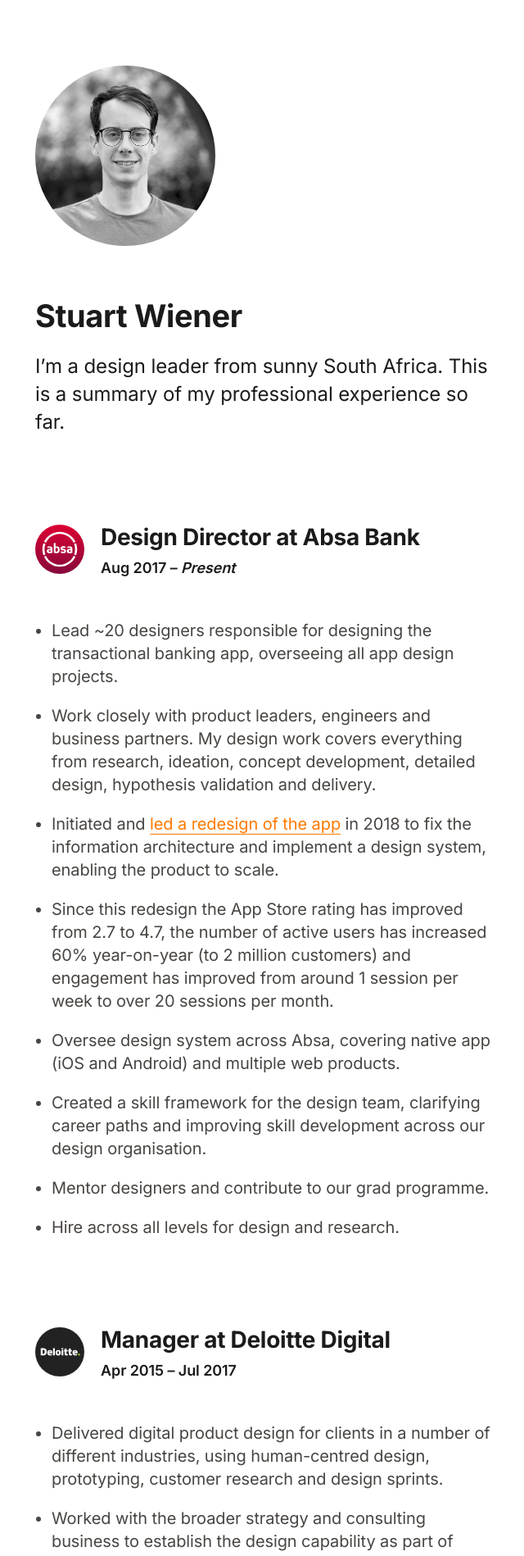
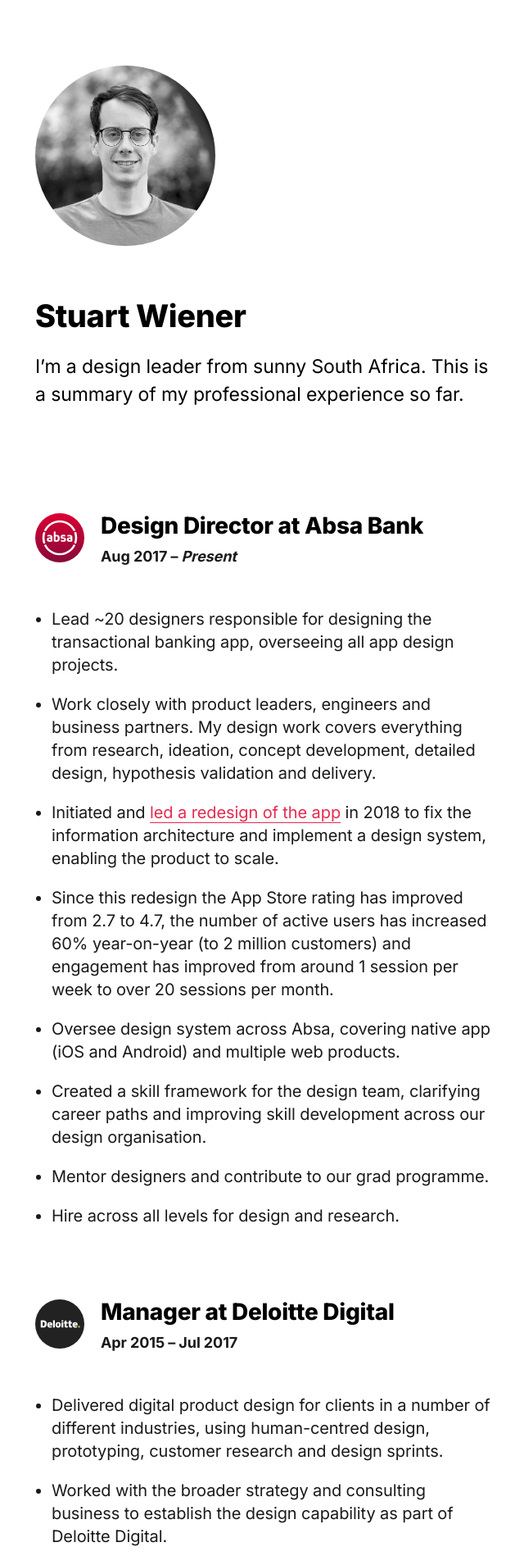
Before and after one commit to stuartwiener/stuartwiener.github.io, a Jekyll site: the page built from experience.html, in a window 1280 px wide. Shown: the top 1898 px of the page at 82% size, without its empty margins (37-677 px from the left). Built offline with Jekyll 4.4.1, drawn with Linux system fonts in a browser that asks for light colours.

Commit message:
more designy

```diff
--- a/_includes/head.html
+++ b/_includes/head.html
@@ -6,7 +6,7 @@
 <meta name="description" content="{% if page.excerpt %}{{ page.excerpt | strip_html | strip_newlines | truncate: 160 }}{% else %}{{ site.description }}{% endif %}">
 
 <link rel="preconnect" href="https://fonts.gstatic.com">
-<link href="https://fonts.googleapis.com/css2?family=Inter:wght@400;500;600;700&display=swap" rel="stylesheet">
+<link href="https://fonts.googleapis.com/css2?family=Inter:wght@400;700;800&display=swap" rel="stylesheet">
 <link rel="stylesheet" href="{{ "/css/main.css" | prepend: site.baseurl }}">
 <link rel="canonical" href="{{ page.url | replace:'index.html','' | prepend: site.baseurl | prepend: site.url }}">
 <link rel="shortcut icon" href="{{ site.url }}/favicon.png">
--- a/_layouts/default.html
+++ b/_layouts/default.html
@@ -13,7 +13,7 @@
 
         {{ content }}
 
-        <ul class="navigation">
+        <ul class="navigation space">
           <li><span>📄</span> Read more about my <a href="{% link experience.html %}">professional experience</a></li>
           <li><span>👀</span> Have a look at some of my <a href="{% link work.html %}">recent work</a></li>
           <li><span>🖌</span> <a onclick="window.location.href='mailto:hello'+'@'+'stuartwiener.com';">Email me</a> if you would like to get in touch</li>
--- a/_sass/_layout.scss
+++ b/_sass/_layout.scss
@@ -22,7 +22,7 @@
       display: flex;
       width: 100%;
 
-      border-bottom: 1px solid rgba(150,150,150,0.2);
+      border-bottom: 1px solid var(--secondary);
       background: var(--background);
 
       li {
@@ -31,16 +31,18 @@
 
         a {
           border-bottom: none;
-          color: var(--secondary);
+          color: var(--primary);
           font-size: 16px;
           line-height: 22px;
+          font-weight: 700;
         }
         a:hover {
           color: var(--color-1)
         }
         .active,
         .active:hover {
-          color: var(--tertiary);
+          color: var(--primary);
+          font-weight: 400;
         }
       }
       li:first-child {
@@ -150,17 +152,16 @@
   list-style: none;
   padding: 0;
   margin-top: 80px;
-  // background: var(--elevated-bg);
-  border: 1px solid var(--quaternary);
+  border: 1px solid var(--secondary);
   border-radius: 6px;
 
   li {
-    border-bottom: 1px solid var(--quaternary);
-    padding: 10px 0;
+    border-bottom: 1px solid var(--secondary);
+    padding: 12px;
     margin: 0;
 
     span {
-      padding: 0 10px 0 15px;
+      padding: 0 7px 0 3px;
     }
   }
   li:last-child  {
@@ -188,7 +189,7 @@
     position: relative;
     display: flex;
 
-    margin-top: 100px;
+    margin-top: 80px;
 
     h2 {
       margin-top: 7px;
@@ -286,13 +287,13 @@
   }
 
   .flickity-prev-next-button {
-    background: rgba(150,150,150,0.15);
-    color: var(--primary);
+    background: var(--color-3);
+    color: var(--color-1);
     width: 44px;
     height: 44px;
   }
   .flickity-prev-next-button:hover {
-    background: rgba(150,150,150,0.15);
+    background: var(--color-3);
     color: var(--color-2)
   }
   .flickity-prev-next-button.previous {
--- a/_sass/_typography.scss
+++ b/_sass/_typography.scss
@@ -86,8 +86,8 @@
   color: var(--secondary);
 }
 .supertext {
-  font-size: 20px;
-  line-height: 26px;
+  font-size: 19px;
+  line-height: 27px;
   color: var(--primary);
   font-weight: 400;
 }
@@ -96,7 +96,7 @@
   font-size: 28px;
   line-height: 36px;
   letter-spacing: -0.01em;
-  font-weight: 700;
+  font-weight: 800;
   margin: 60px 0 10px;
   color: var(--primary);
 }
@@ -110,7 +110,7 @@
   font-size: 22px;
   line-height: 28px;
   letter-spacing: -0.01em;
-  font-weight: 700;
+  font-weight: 800;
   margin: 60px 0 10px;
   color: var(--primary);
 }
@@ -119,7 +119,7 @@
   font-size: 20px;
   line-height: 24px;
   letter-spacing: -0.01em;
-  font-weight: 700;
+  font-weight: 800;
   margin: 60px 0 10px;
   color: var(--primary);
 }
@@ -128,13 +128,13 @@
   font-size: 18px;
   line-height: 24px;
   letter-spacing: -0.01em;
-  font-weight: 600;
+  font-weight: 700;
   margin: 10px 0 20px;
-  color: var(--primary);
+  color: var(--secondary);
 }
 
 .space {
-  margin-top: 100px;
+  margin-top: 120px !important;
 }
 
 @media screen and (min-width: 960px) {
@@ -144,7 +144,7 @@
   }
 
   .supertext {
-    font-size: 24px;
+    font-size: 23px;
     line-height: 34px;
   }
 
--- a/css/main.scss
+++ b/css/main.scss
@@ -5,13 +5,12 @@
 
 :root {
   --background: #FFFFFF;
-  --elevated-bg: #F7F7F7;
-  --primary: #1B1B1B;
-  --secondary: #484542;
+  --primary: #000000;
+  --secondary: #1A1A1A;
   --tertiary: #A4A19D;
-  --quaternary: #E9E3DD;
-  --color-1: #FF7A00;
-  --color-2: #FF9933;
+  --color-1: #E52B50;
+  --color-2: #C40233;
+  --color-3: rgba(229,43,80,0.08);
 }
 
 // Import partials from `sass_dir` (defaults to `_sass`)
--- a/experience.html
+++ b/experience.html
@@ -10,7 +10,7 @@
 
 <p class="supertext">I’m a design leader from sunny South&nbsp;Africa. This is a summary of my professional experience so far.</p>
 
-<div class="experience">
+<div class="experience space">
     <div class="header">
         <img src="{{ site.url }}/images/absa.svg" alt="Absa Bank">
         <div>
```
Also changed, not shown: 1 other file.
